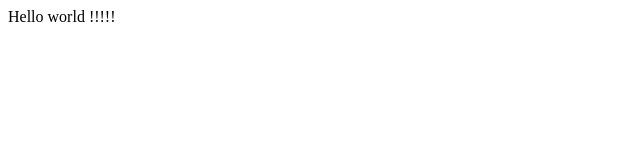
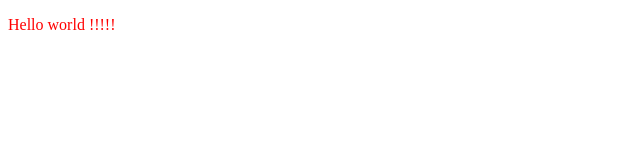
Before and after one commit to Surapan888/lex-project, a plain HTML site: page index.html in a window 1280 px wide. Shown: the whole page, without its empty margins (0-640 px from the left). Drawn offline with Linux system fonts and the light colour scheme.

Commit message:
add tag P and style

```diff
--- a/index.html
+++ b/index.html
@@ -7,6 +7,8 @@
     <title>Document</title>
 </head>
 <body>
-    Hello world !!!!!
+    <p style="color:red;">
+        Hello world !!!!!
+    </p>
 </body>
 </html>
```
